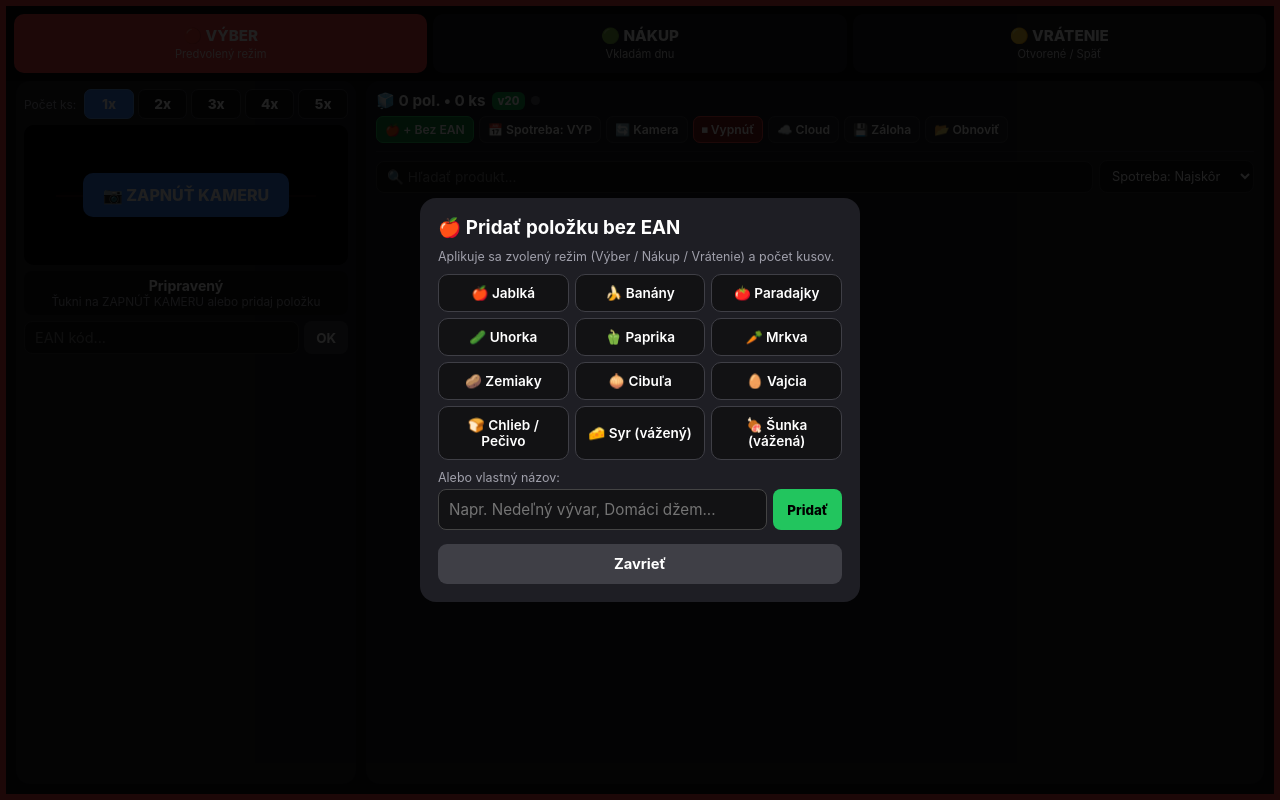
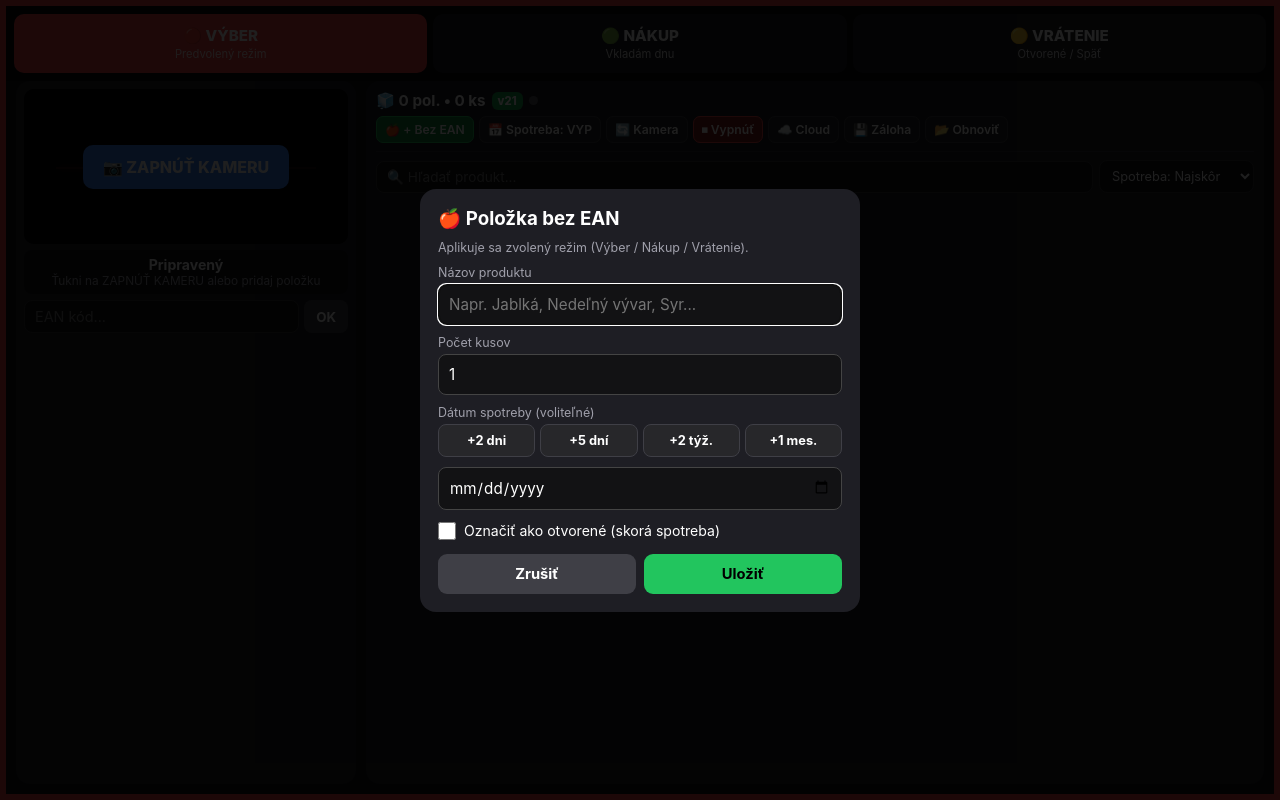
Before and after one commit to ivankiss-ai/chladnicka, a plain HTML site: page index.html in a window 1280 px wide. Both pictures are taken after a click on the button "🍎 + Bez EAN". Drawn offline with Linux system fonts and the light colour scheme.

Commit message:
Add files via upload

```diff
--- a/index.html
+++ b/index.html
@@ -3,7 +3,7 @@
 <head>
     <meta charset="UTF-8">
     <meta name="viewport" content="width=device-width, initial-scale=1.0, maximum-scale=1.0, user-scalable=no">
-    <title>Chladnička Kiosk v20</title>
+    <title>Chladnička Kiosk v21</title>
     <script src="https://cdnjs.cloudflare.com/ajax/libs/html5-qrcode/2.3.8/html5-qrcode.min.js"></script>
     <script src="https://cdn.jsdelivr.net/npm/tesseract.js@5/dist/tesseract.min.js"></script>
     <style>
@@ -98,40 +98,10 @@
             flex-shrink: 0;
         }
 
-        .multiplier-bar {
-            display: flex;
-            align-items: center;
-            gap: 4px;
-        }
-
-        .mult-label {
-            font-size: 0.75rem;
-            color: var(--text-muted);
-            margin-right: 4px;
-            white-space: nowrap;
-        }
-
-        .mult-btn {
-            flex: 1;
-            padding: 6px 0;
-            border-radius: 7px;
-            border: 1px solid #3f3f46;
-            background: #121214;
-            color: white;
-            font-weight: 800;
-            font-size: 0.85rem;
-            cursor: pointer;
-        }
-
-        .mult-btn.active {
-            background: var(--color-blue);
-            border-color: #60a5fa;
-        }
-
         .camera-wrapper {
             position: relative;
             width: 100%;
-            height: 140px;
+            height: 155px;
             background: #000;
             border-radius: 10px;
             overflow: hidden;
@@ -494,29 +464,6 @@
             cursor: pointer;
         }
 
-        .no-ean-grid {
-            display: grid;
-            grid-template-columns: repeat(3, 1fr);
-            gap: 6px;
-        }
-
-        .no-ean-item-btn {
-            background: #121214;
-            border: 1px solid #3f3f46;
-            color: white;
-            padding: 10px 6px;
-            border-radius: 10px;
-            font-size: 0.85rem;
-            font-weight: 600;
-            cursor: pointer;
-            text-align: center;
-        }
-
-        .no-ean-item-btn:active {
-            background: var(--color-in);
-            color: #000;
-        }
-
         .ocr-box {
             background: #121214;
             border: 1px solid #3f3f46;
@@ -591,15 +538,6 @@
 
     <div class="main-layout">
         <div class="scanner-panel">
-            <div class="multiplier-bar">
-                <span class="mult-label">Počet ks:</span>
-                <button class="mult-btn active" id="mult-1" onclick="setMultiplier(1)">1x</button>
-                <button class="mult-btn" id="mult-2" onclick="setMultiplier(2)">2x</button>
-                <button class="mult-btn" id="mult-3" onclick="setMultiplier(3)">3x</button>
-                <button class="mult-btn" id="mult-4" onclick="setMultiplier(4)">4x</button>
-                <button class="mult-btn" id="mult-5" onclick="setMultiplier(5)">5x</button>
-            </div>
-
             <div class="camera-wrapper">
                 <div id="reader"></div>
                 <div class="laser-line"></div>
@@ -624,7 +562,7 @@
                 <div class="inv-top-row">
                     <div class="inv-title-wrap">
                         <strong style="font-size:0.95rem;">🧊 <span id="item-types-count">0</span> pol. • <span id="total-count">0</span> ks</strong>
-                        <span class="ver-badge">v20</span>
+                        <span class="ver-badge">v21</span>
                         <span class="sync-dot" id="sync-dot" title="Stav cloudu"></span>
                     </div>
                 </div>
@@ -657,19 +595,35 @@
         </div>
     </div>
 
-    <!-- Modal: Položky bez EAN kódu -->
+    <!-- Modal: Položka bez EAN (len ručné zadanie) -->
     <div class="modal" id="no-ean-modal">
         <div class="modal-content">
-            <h3>🍎 Pridať položku bez EAN</h3>
-            <p style="font-size:0.78rem; color:var(--text-muted);">Aplikuje sa zvolený režim (Výber / Nákup / Vrátenie) a počet kusov.</p>
-            <div class="no-ean-grid" id="no-ean-grid"></div>
-            <label>Alebo vlastný názov:</label>
-            <div style="display:flex; gap:6px;">
-                <input type="text" id="custom-no-ean-input" placeholder="Napr. Nedeľný vývar, Domáci džem...">
-                <button style="background:var(--color-in); color:#000; border:none; border-radius:8px; padding:0 14px; font-weight:800; cursor:pointer;" onclick="addCustomNoEan()">Pridať</button>
+            <h3>🍎 Položka bez EAN</h3>
+            <p style="font-size:0.78rem; color:var(--text-muted);">Aplikuje sa zvolený režim (Výber / Nákup / Vrátenie).</p>
+
+            <label>Názov produktu</label>
+            <input type="text" id="no-ean-name-input" placeholder="Napr. Jablká, Nedeľný vývar, Syr...">
+
+            <label>Počet kusov</label>
+            <input type="number" id="no-ean-qty-input" min="1" value="1" inputmode="numeric">
+
+            <label>Dátum spotreby (voliteľné)</label>
+            <div class="quick-days">
+                <button type="button" onclick="setNoEanQuickExpiry(2)">+2 dni</button>
+                <button type="button" onclick="setNoEanQuickExpiry(5)">+5 dní</button>
+                <button type="button" onclick="setNoEanQuickExpiry(14)">+2 týž.</button>
+                <button type="button" onclick="setNoEanQuickExpiry(30)">+1 mes.</button>
             </div>
+            <input type="date" id="no-ean-exp-input">
+
+            <div style="display:flex; align-items:center; gap:8px; margin-top:2px;">
+                <input type="checkbox" id="no-ean-opened-check" style="width:18px; height:18px;">
+                <label for="no-ean-opened-check" style="margin:0; font-size:0.88rem; color:white;">Označiť ako otvorené (skorá spotreba)</label>
+            </div>
+
             <div class="modal-actions">
-                <button style="background:#3f3f46; color:white;" onclick="closeNoEanModal()">Zavrieť</button>
+                <button type="button" style="background:#3f3f46; color:white;" onclick="closeNoEanModal()">Zrušiť</button>
+                <button type="button" style="background:var(--color-in); color:#000;" onclick="saveNoEanModal()">Uložiť</button>
             </div>
         </div>
     </div>
@@ -740,7 +694,6 @@
 
     <script>
         let currentMode = 'OUT';
-        let currentMultiplier = 1;
         let askExpiryOnScan = false;
         let resetTimer = null;
         let countdownInterval = null;
@@ -766,21 +719,6 @@
         let productCatalog = JSON.parse(localStorage.getItem('fridge_catalog')) || {};
         let cloudConfig = JSON.parse(localStorage.getItem('fridge_cloud')) || { url: '', room: '' };
         let cloudPollTimer = null;
-
-        const QUICK_NO_EAN_ITEMS = [
-            { icon: '🍎', name: 'Jablká' },
-            { icon: '🍌', name: 'Banány' },
-            { icon: '🍅', name: 'Paradajky' },
-            { icon: '🥒', name: 'Uhorka' },
-            { icon: '🫑', name: 'Paprika' },
-            { icon: '🥕', name: 'Mrkva' },
-            { icon: '🥔', name: 'Zemiaky' },
-            { icon: '🧅', name: 'Cibuľa' },
-            { icon: '🥚', name: 'Vajcia' },
-            { icon: '🍞', name: 'Chlieb / Pečivo' },
-            { icon: '🧀', name: 'Syr (vážený)' },
-            { icon: '🍖', name: 'Šunka (vážená)' }
-        ];
 
         function normalizeCode(raw) {
             return String(raw || '').trim().replace(/\s+/g, '');
@@ -845,13 +783,6 @@
             }
         }
 
-        function setMultiplier(n) {
-            currentMultiplier = n;
-            for (let i = 1; i <= 5; i++) {
-                document.getElementById('mult-' + i).classList.toggle('active', i === n);
-            }
-        }
-
         function toggleAskExpiry() {
             askExpiryOnScan = !askExpiryOnScan;
             const btn = document.getElementById('btn-ask-exp');
@@ -885,11 +816,11 @@
             if (candidateCount >= 2) {
                 candidateCode = null;
                 candidateCount = 0;
-                processProductCode(code, null, true);
+                processProductCode(code, null, true, 1);
             }
         }
 
-        function processProductCode(rawCode, presetName, fromCamera = false) {
+        function processProductCode(rawCode, presetName, fromCamera = false, customQty = 1, customExpiry = null, customOpened = null) {
             const code = normalizeCode(rawCode);
             if (!code) return;
 
@@ -904,8 +835,7 @@
 
             if (currentMode !== 'OUT') setMode(currentMode);
 
-            const qtyDelta = currentMultiplier;
-            setMultiplier(1);
+            const qtyDelta = Math.max(1, parseInt(customQty, 10) || 1);
 
             const existing = inventory[code];
             const currentQty = existing ? (Number(existing.qty) || 0) : 0;
@@ -945,20 +875,25 @@
                 localStorage.setItem('fridge_catalog', JSON.stringify(productCatalog));
             }
 
+            if (customExpiry) {
+                inventory[code].expiry = customExpiry;
+            }
+
             inventory[code].updatedAt = Date.now();
             inventory[code].updatedTime = new Date().toLocaleTimeString('sk-SK', { hour: '2-digit', minute: '2-digit' });
 
             if (currentMode === 'IN') {
                 inventory[code].qty = currentQty + qtyDelta;
-                inventory[code].opened = false;
+                inventory[code].opened = customOpened !== null ? customOpened : false;
                 updateStatus(`✅ +${qtyDelta} ks: ${inventory[code].name}`, `Spolu: ${inventory[code].qty} ks • Odtiahni produkt`);
             } else if (currentMode === 'OUT') {
                 inventory[code].qty = Math.max(0, currentQty - qtyDelta);
                 if (inventory[code].qty === 0) inventory[code].opened = false;
+                else if (customOpened !== null) inventory[code].opened = customOpened;
                 updateStatus(`🔴 -${qtyDelta} ks: ${inventory[code].name}`, `Zostáva: ${inventory[code].qty} ks • Odtiahni produkt`);
             } else if (currentMode === 'RET') {
                 inventory[code].qty = currentQty === 0 ? qtyDelta : currentQty;
-                inventory[code].opened = true;
+                inventory[code].opened = customOpened !== null ? customOpened : true;
                 updateStatus(`🟡 Vrátené: ${inventory[code].name}`, 'Označené ako otvorené');
             }
 
@@ -968,7 +903,7 @@
                 fetchProductNameBackground(code);
             }
 
-            if (askExpiryOnScan && (currentMode === 'IN' || currentMode === 'RET')) {
+            if (askExpiryOnScan && customExpiry === null && (currentMode === 'IN' || currentMode === 'RET')) {
                 openEditModal(code);
             }
         }
@@ -993,7 +928,7 @@
             const inp = document.getElementById('manual-ean');
             const val = normalizeCode(inp.value);
             if (val) {
-                processProductCode(val, null, false);
+                processProductCode(val, null, false, 1);
                 inp.value = '';
             }
         }
@@ -1127,38 +1062,39 @@
             });
         }
 
-        // --- Položky bez EAN ---
-        function buildNoEanGrid() {
-            const grid = document.getElementById('no-ean-grid');
-            grid.innerHTML = '';
-            QUICK_NO_EAN_ITEMS.forEach(item => {
-                const btn = document.createElement('button');
-                btn.className = 'no-ean-item-btn';
-                btn.innerText = `${item.icon} ${item.name}`;
-                btn.onclick = () => {
-                    const slug = item.name.normalize('NFD').replace(/[\u0300-\u036f]/g, '').toUpperCase().replace(/[^A-Z0-9]/g, '_');
-                    closeNoEanModal();
-                    processProductCode(`BEZ-EAN-${slug}`, `${item.icon} ${item.name}`, false);
-                };
-                grid.appendChild(btn);
-            });
-        }
-
+        // --- Položka bez EAN (prompt na názov, ks, spotrebu) ---
         function openNoEanModal() {
-            document.getElementById('custom-no-ean-input').value = '';
+            document.getElementById('no-ean-name-input').value = '';
+            document.getElementById('no-ean-qty-input').value = '1';
+            document.getElementById('no-ean-exp-input').value = '';
+            document.getElementById('no-ean-opened-check').checked = (currentMode === 'RET');
             document.getElementById('no-ean-modal').style.display = 'flex';
+            setTimeout(() => document.getElementById('no-ean-name-input').focus(), 100);
         }
 
         function closeNoEanModal() {
             document.getElementById('no-ean-modal').style.display = 'none';
         }
 
-        function addCustomNoEan() {
-            const raw = document.getElementById('custom-no-ean-input').value.trim();
-            if (!raw) return;
-            const slug = raw.normalize('NFD').replace(/[\u0300-\u036f]/g, '').toUpperCase().replace(/[^A-Z0-9]/g, '_');
+        function setNoEanQuickExpiry(days) {
+            const d = new Date();
+            d.setDate(d.getDate() + days);
+            document.getElementById('no-ean-exp-input').value = d.toISOString().split('T')[0];
+        }
+
+        function saveNoEanModal() {
+            const rawName = document.getElementById('no-ean-name-input').value.trim();
+            if (!rawName) return;
+
+            const qty = Math.max(1, parseInt(document.getElementById('no-ean-qty-input').value, 10) || 1);
+            const exp = document.getElementById('no-ean-exp-input').value;
+            const isOpened = document.getElementById('no-ean-opened-check').checked;
+
+            const slug = rawName.normalize('NFD').replace(/[\u0300-\u036f]/g, '').toUpperCase().replace(/[^A-Z0-9]/g, '_');
+            const code = `BEZ-EAN-${slug}`;
+
             closeNoEanModal();
-            processProductCode(`BEZ-EAN-${slug}`, `🍽️ ${raw}`, false);
+            processProductCode(code, rawName, false, qty, exp, isOpened);
         }
 
         // --- Kamera na EAN ---
@@ -1348,7 +1284,6 @@
             const ctx = canvas.getContext('2d');
             ctx.drawImage(video, cropX, cropY, cropW, cropH, 0, 0, cropW, cropH);
 
-            // Zvýšenie kontrastu pre lepšie čítanie
             const imgData = ctx.getImageData(0, 0, cropW, cropH);
             const data = imgData.data;
             for (let i = 0; i < data.length; i += 4) {
@@ -1378,7 +1313,6 @@
 
         function parseDetectedDate(text) {
             const clean = text.replace(/\s+/g, ' ').trim();
-            // Formát DD.MM.RRRR alebo DD/MM/RR
             let m = clean.match(/(\d{1,2})[.\-\/\s](\d{1,2})[.\-\/\s](20\d{2}|\d{2})/);
             if (m) {
                 let day = m[1].padStart(2, '0');
@@ -1388,7 +1322,6 @@
                     return `${year}-${month}-${day}`;
                 }
             }
-            // Formát liekov MM RRRR alebo MM.RRRR alebo MM/RR
             let m2 = clean.match(/(0?[1-9]|1[0-2])[.\-\/\s](20\d{2}|\d{2})/);
             if (m2) {
                 let month = Number(m2[1]);
@@ -1497,7 +1430,6 @@
             cloudPollTimer = setInterval(pullFromCloud, 4000);
         }
 
-        buildNoEanGrid();
         renderInventory();
         startCloudSync();
     </script>
```
